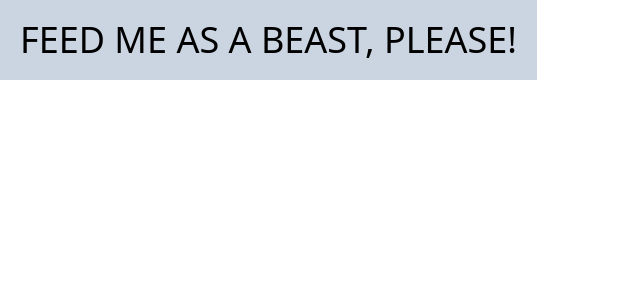
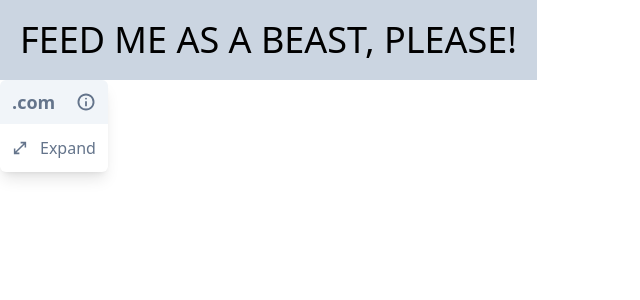
Before and after one commit to caamillo/caamillo.it, a Next.js app: page /test in a window 1280 px wide. Shown: the top 300 px of the page, without its empty margins (0-640 px from the left). Built offline with nearby package versions, Linux system fonts and the light colour scheme.

Commit message:
working on popover

```diff
--- /dev/null
+++ b/src/components/Common/Apps/Advanced/GridMasonry/Themes/DomainBlock/Popover.jsx
@@ -0,0 +1,20 @@
+export default function Popover({ options=[] }) {
+    return (
+        <div className="w-fit shadow-lg rounded-md min-w-[100px] max-w-[150px] overflow-hidden flex flex-col justify-center items-center">
+            <div className="w-full px-3 py-2 h-full flex justify-between items-center space-x-2 bg-slate-100">
+                <p className="text-lg text-slate-500 font-bold">.com</p>
+                <img src="/icons/Apps/info.svg" className=" w-5" />
+            </div>
+            <div className="w-full px-2 py-2">
+                {
+                    options.map(({ name, icon, action }) =>
+                        <div className="w-full transition-colors group rounded-md p-1 cursor-pointer hover:bg-slate-200/70 flex space-x-3 justify-start items-center">
+                            <img src={`/icons/Apps/${ icon }.svg`} className="w-4" />
+                            <p className="font-medium text-slate-500 group-hover:text-slate-600">{ name }</p>
+                        </div>
+                    )
+                }
+            </div>
+        </div>
+    )
+}
--- a/src/pages/test.js
+++ b/src/pages/test.js
@@ -4,6 +4,7 @@ import { useReducer, useState, useEffect } from "react"
 // Components
 import GridMasonry from "@/components/Common/Apps/Advanced/GridMasonry"
 import DomainBlock from "@/components/Common/Apps/Advanced/GridMasonry/Themes/DomainBlock"
+import Popover from "@/components/Common/Apps/Advanced/GridMasonry/Themes/DomainBlock/Popover"
 
 export default function Test() {
 
@@ -74,6 +75,15 @@ export default function Test() {
     return (
         <div className="w-full">
             <button onClick={ EXAMPLE_ADD_DATA } className="bg-slate-300 text-4xl p-5">FEED ME AS A BEAST, PLEASE!</button>
+            <Popover
+            options={ [
+                {
+                    name: 'Expand',
+                    icon: 'expand',
+                    action: () => undefined
+                }
+            ] }
+            />
             <GridMasonry
                 data={ data }
                 loaded={ loaded }
```
Also changed, not shown: public/icons/Apps/expand.svg (added), public/icons/Apps/info.svg (added), src/components/Common/Apps/Advanced/GridMasonry/Themes/DomainBlock/index.jsx (renamed from src/components/Common/Apps/Advanced/GridMasonry/Themes/DomainBlock.jsx).
